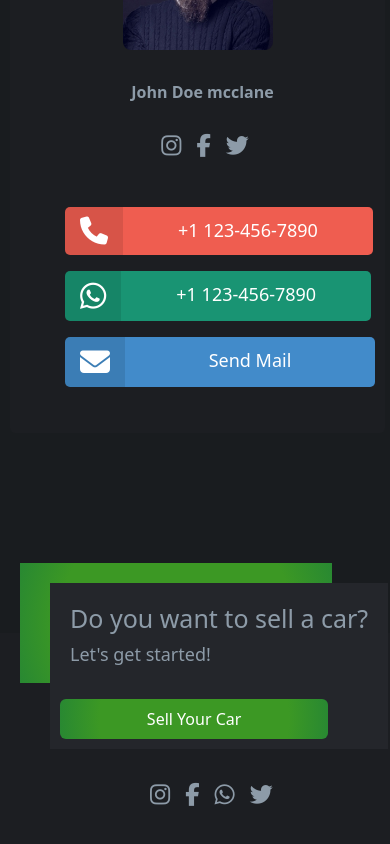
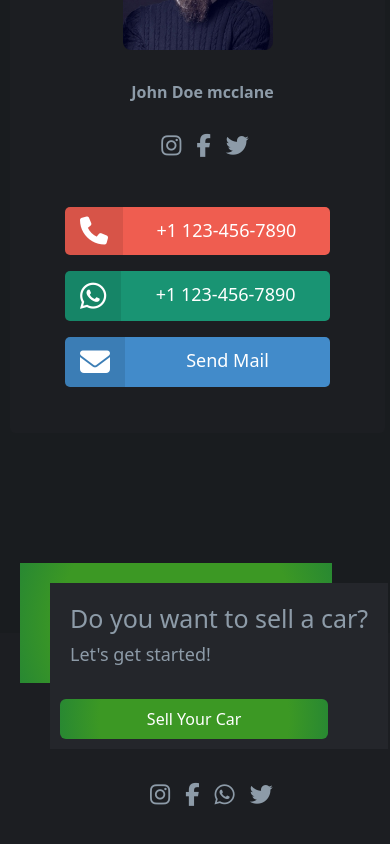
Before and after one commit to Adimula3/autos, a React (Create React App) app: page /productDetails/1 in a window 390 px wide. Shown: the part 1282-2126 px from the top of the page. Built offline with nearby package versions, Linux system fonts and the light colour scheme.

Commit message:
new-updates

```diff
--- a/src/styles/productDetails.css
+++ b/src/styles/productDetails.css
@@ -277,4 +277,7 @@
         justify-content: center;
         margin-bottom: 20px;
     }
+    .call-details  {
+        padding-right: 50px;
+    }
   }
```
